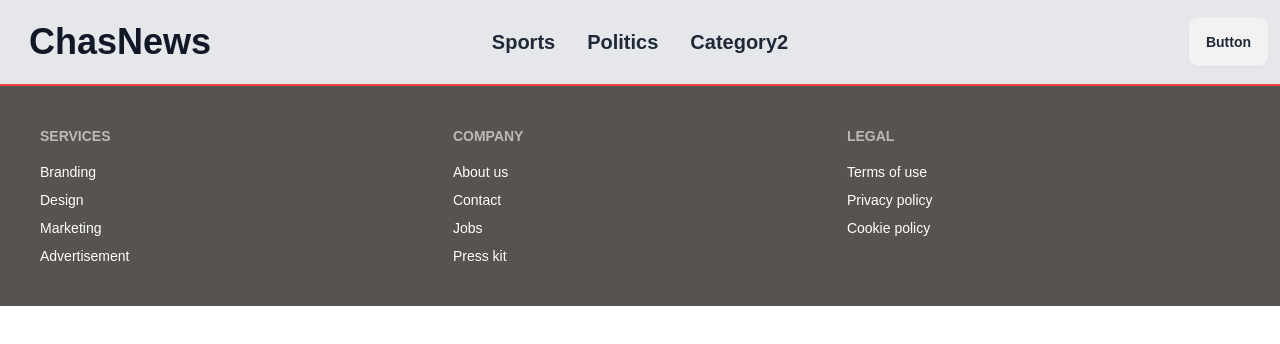
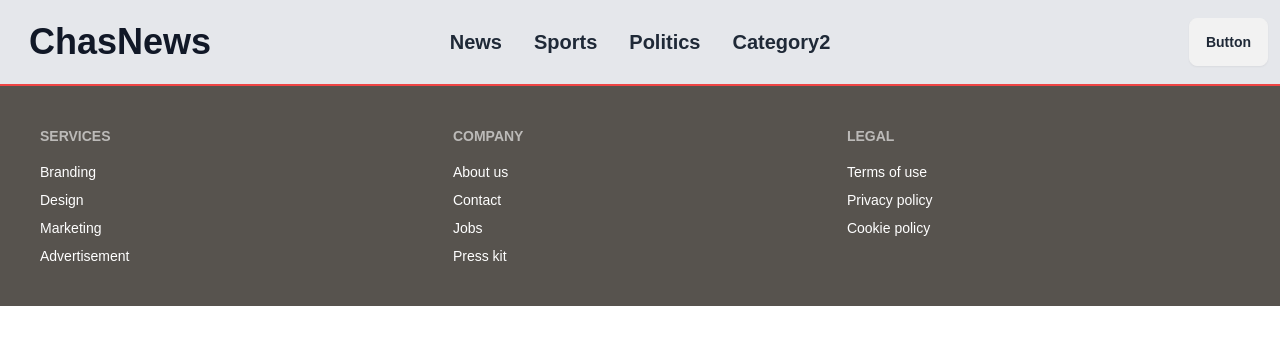
Before and after one commit to FabricioAcuna/nyhetssida, a Next.js app: page /category2 in a window 1280 px wide. Shown: the top 344 px of the page. Built offline with nearby package versions, Linux system fonts and the light colour scheme.

Commit message:
la in länk till huvudsidan

```diff
--- a/components/Header.js
+++ b/components/Header.js
@@ -26,6 +26,11 @@ export default function Header() {
               tabIndex={0}
               className="menu menu-sm dropdown-content bg-base-100 rounded-box z-[1] mt-3 w-52 p-2 shadow text-white"
             >
+              <li>
+                <Link href={"/"}>
+                  <h2 className="font-semibold">News</h2>
+                </Link>
+              </li>
               <li>
                 <Link href={"/sports"}>
                   <h2 className="font-semibold">Sports</h2>
@@ -60,6 +65,11 @@ export default function Header() {
         </div>
         <div className="navbar-center hidden lg:flex">
           <ul className="menu menu-horizontal px-1">
+            <li>
+              <Link href={"/"}>
+                <h2 className="font-semibold text-xl">News</h2>
+              </Link>
+            </li>
             <li>
               <Link href={"/sports"}>
                 <h2 className="font-semibold text-xl">Sports</h2>
```
